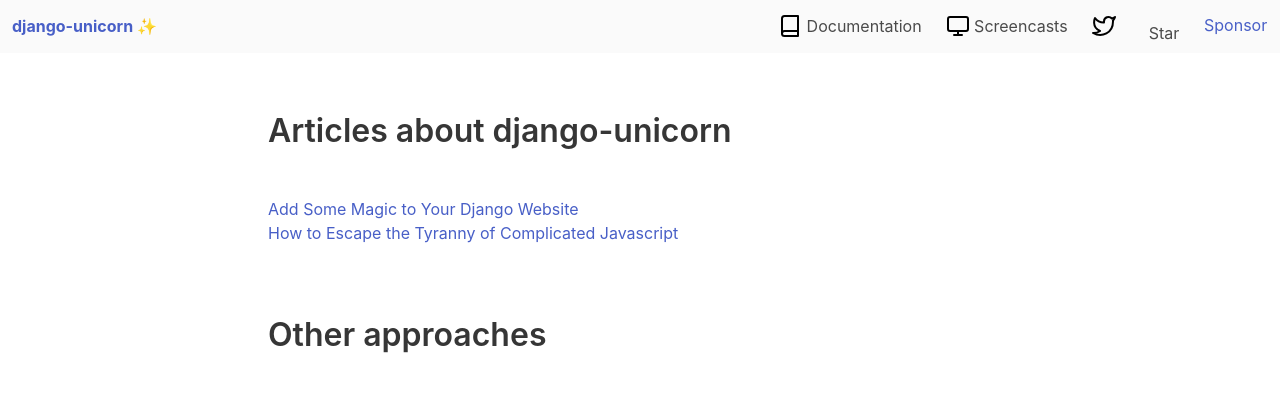
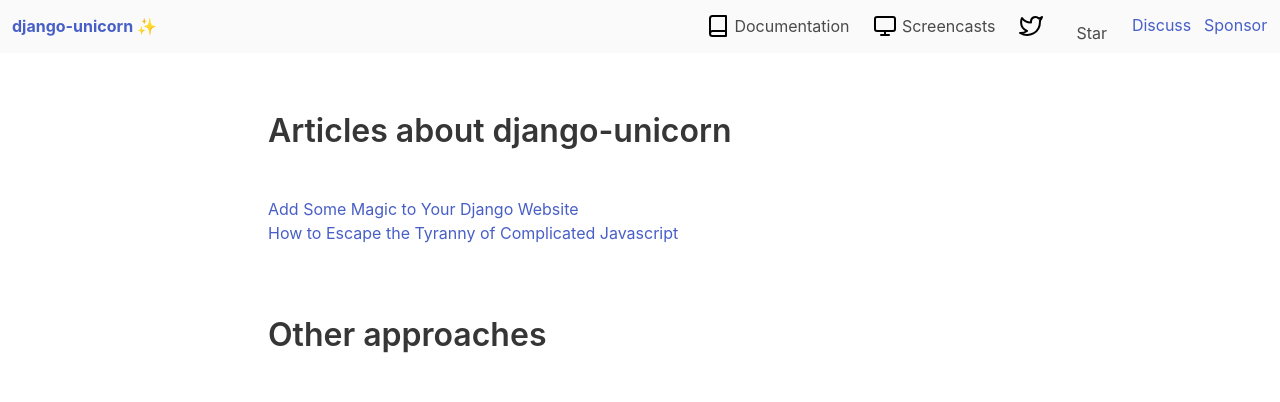
Before and after one commit to adamghill/django-unicorn.com, a Django app: template www/templates/www/articles.html in a window 1280 px wide. Shown: the top 402 px of the page. Run offline with Django 3.2, Linux system fonts and the light colour scheme; the template is opened without the code that fills it, so the values that code supplies are empty; some libraries are stand-ins or nearby versions.

Commit message:
Add discussions link to navbar.

```diff
--- a/www/templates/www/bases/base.html
+++ b/www/templates/www/bases/base.html
@@ -58,7 +58,10 @@
                     <img src="{% static 'img/twitter.svg' %}" style="max-height: 1.5em;" />&nbsp;&nbsp;
                 </a>
                 <div style="margin-top: .8rem; margin-right: .8rem;">
-                    <a class="navbar-item github-button" href="https://github.com/adamghill/django-unicorn" data-size="large" data-show-count="true" aria-label="Star adamghill/django-unicorn on GitHub">Star</a>
+                    <a class="navbar-item github-button" href="https://github.com/adamghill/django-unicorn" data-icon="octicon-star" data-size="large" data-show-count="true" aria-label="Star adamghill/django-unicorn on GitHub">Star</a>
+                </div>
+                <div style="margin-top: .8rem; margin-right: .8rem;">
+                    <a class="github-button" href="https://github.com/adamghill/django-unicorn/discussions" data-size="large" aria-label="Discuss adamghill/django-unicorn on GitHub">Discuss</a>
                 </div>
                 <div style="margin-top: .8rem; margin-right: .8rem;">
                     <a class="github-button" href="https://github.com/sponsors/adamghill" data-icon="octicon-heart" data-size="large" aria-label="Sponsor @adamghill on GitHub">Sponsor</a>
```
